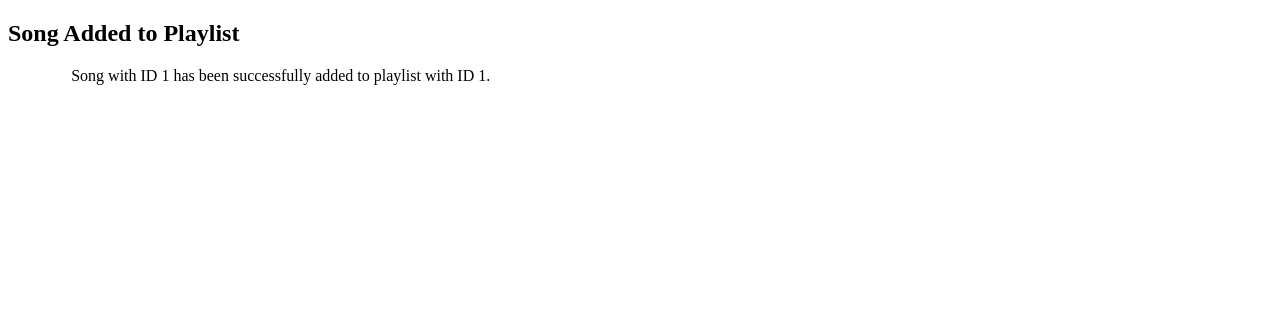
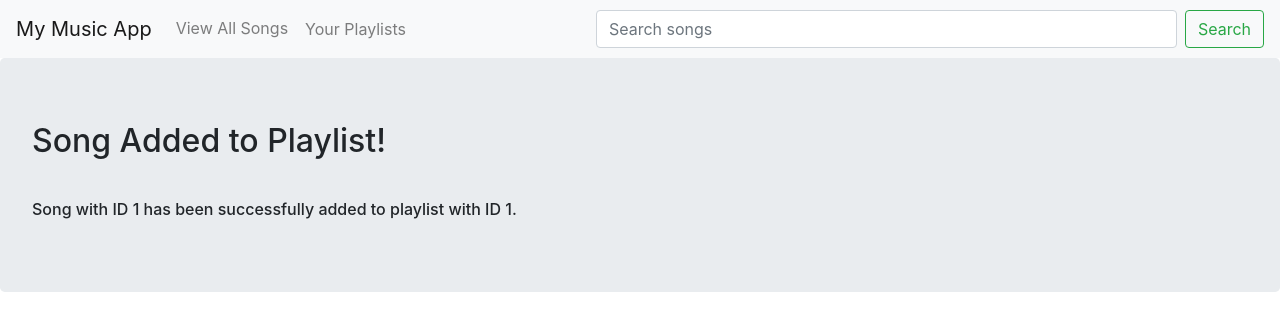
Before and after one commit to NachiketE/MusicApp, a Django app: template accounts/templates/song_added.html in a window 1280 px wide. Shown: the top 331 px of the page. Run offline with Django 4.2, Linux system fonts and the light colour scheme; the template is opened without the code that fills it: most values are stand-ins (such as "Sample title", 1, 10 or a date in 2020); some libraries are stand-ins or nearby versions.

Commit message:
UI of songs added updated

```diff
--- a/accounts/templates/song_added.html
+++ b/accounts/templates/song_added.html
@@ -4,6 +4,8 @@
     <meta charset="UTF-8">
     <meta name="viewport" content="width=device-width, initial-scale=1.0">
     <title>Song Added</title>
+    <link href="https://stackpath.bootstrapcdn.com/bootstrap/4.4.1/css/bootstrap.min.css" rel="stylesheet">
+
     <style>
         .no-margin{
             margin-left: 5%;
@@ -13,11 +15,42 @@
 </head>
 <body>
 
-    <h2>Song Added to Playlist</h2>
-    <div class="no-margin">
+    <nav class="navbar navbar-expand-lg navbar-light bg-light ">
+        <a class="navbar-brand " href="{% url 'home' %}">My Music App</a>
 
-    <p>Song with ID {{ music_id }} has been successfully added to playlist with ID {{ playlist_id }}.</p>
-    <!-- You can provide links/buttons here to navigate back to the search results or any other page as needed -->
+        <ul class="navbar-nav flex-row mr-auto">
+            <li class="nav-item">
+                <a class="nav-link" href="{% url 'all_songs' %}">View All Songs</a>
+            </li>
+            <li class="nav-item">
+                <form action="{% url 'create_playlist' %}" method="post">
+                    {% csrf_token %}
+                    <button type="submit" class="btn btn-link nav-link">Your Playlists</button>
+                </form>
+            </li>
+        </ul>
+
+        <form class="form-inline" action="{% url 'search_results' %}" method="get">
+            <input class="form-control mr-sm-2" type="search" name="q" placeholder="Search songs" aria-label="Search" size="50">
+            <button class="btn btn-outline-success my-2 my-sm-0" type="submit">Search</button>
+        </form>
+    </nav>
+
+
+    <div class="jumbotron">
+
+            <div >
+                <h2>Song Added to Playlist!</h2>
+            </div>
+            <div style="margin-top: 40px;">
+                <h6>Song with ID {{ music_id }} has been successfully added to playlist with ID {{ playlist_id }}.</h6>
+            </div>
+
     </div>
+
+
 </body>
+<script src="https://code.jquery.com/jquery-3.4.1.slim.min.js"></script>
+    <script src="https://cdn.jsdelivr.net/npm/popper.js@1.16.0/dist/umd/popper.min.js"></script>
+    <script src="https://stackpath.bootstrapcdn.com/bootstrap/4.4.1/js/bootstrap.min.js"></script>
 </html>
```
